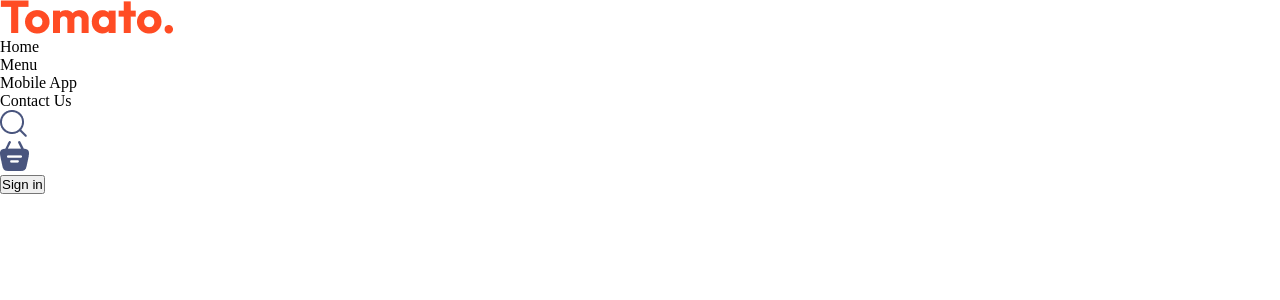
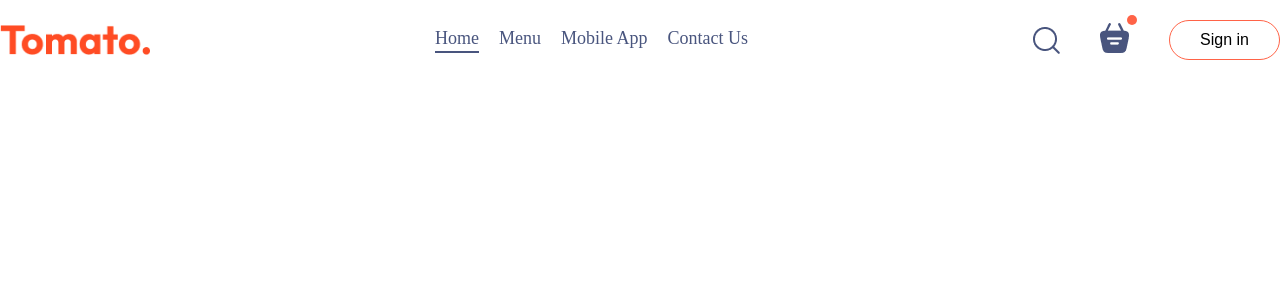
Before and after one commit to tajemouti/food-delivery, a React (Vite) app: page / in a window 1280 px wide. Shown: the top 300 px of the page. Built offline with nearby package versions, Linux system fonts and the light colour scheme.

Commit message:
Style navigation bar

```diff
--- a/src/App.jsx
+++ b/src/App.jsx
@@ -2,7 +2,7 @@ import Navbar from './components/Navbar/Navbar'
 
 const App = () => {
   return (
-    <div>
+    <div className='app'>
       <Navbar />
     </div>
   )
--- a/src/components/Navbar/navbar.css
+++ b/src/components/Navbar/navbar.css
@@ -0,0 +1,62 @@
+.navbar {
+    padding: 20px 0;
+    display: flex;
+    justify-content: space-between;
+    align-items: center;
+}
+
+.logo {
+    width: 150px;
+}
+
+.navbar-menu {
+    display: flex;
+    list-style: none;
+    gap: 20px;
+    color: #49557e;
+    font-size: 18px;
+}
+
+.navbar-right {
+    display: flex;
+    align-items: center;
+    gap: 40px;
+}
+
+button {
+    background: transparent;
+    font-size: 16px;
+    border: 1px solid tomato;
+    padding: 10px 30px;
+    border-radius: 50px;
+    cursor: pointer;
+    transition: 0.3s;
+}
+
+button:hover {
+    background: #fff4f2;
+}
+
+.navbar li {
+    cursor: pointer;
+}
+
+.active {
+    padding-bottom: 2px;
+    border-bottom: 2px solid #49557e;
+    cursor: default;
+}
+
+.navbar-search-icon {
+    position: relative;
+}
+
+.dot {
+    position: absolute;
+    min-width: 10px;
+    min-height: 10px;
+    background-color: tomato;
+    top: -8px;
+    right: -8px;
+    border-radius: 5px;
+}
```
